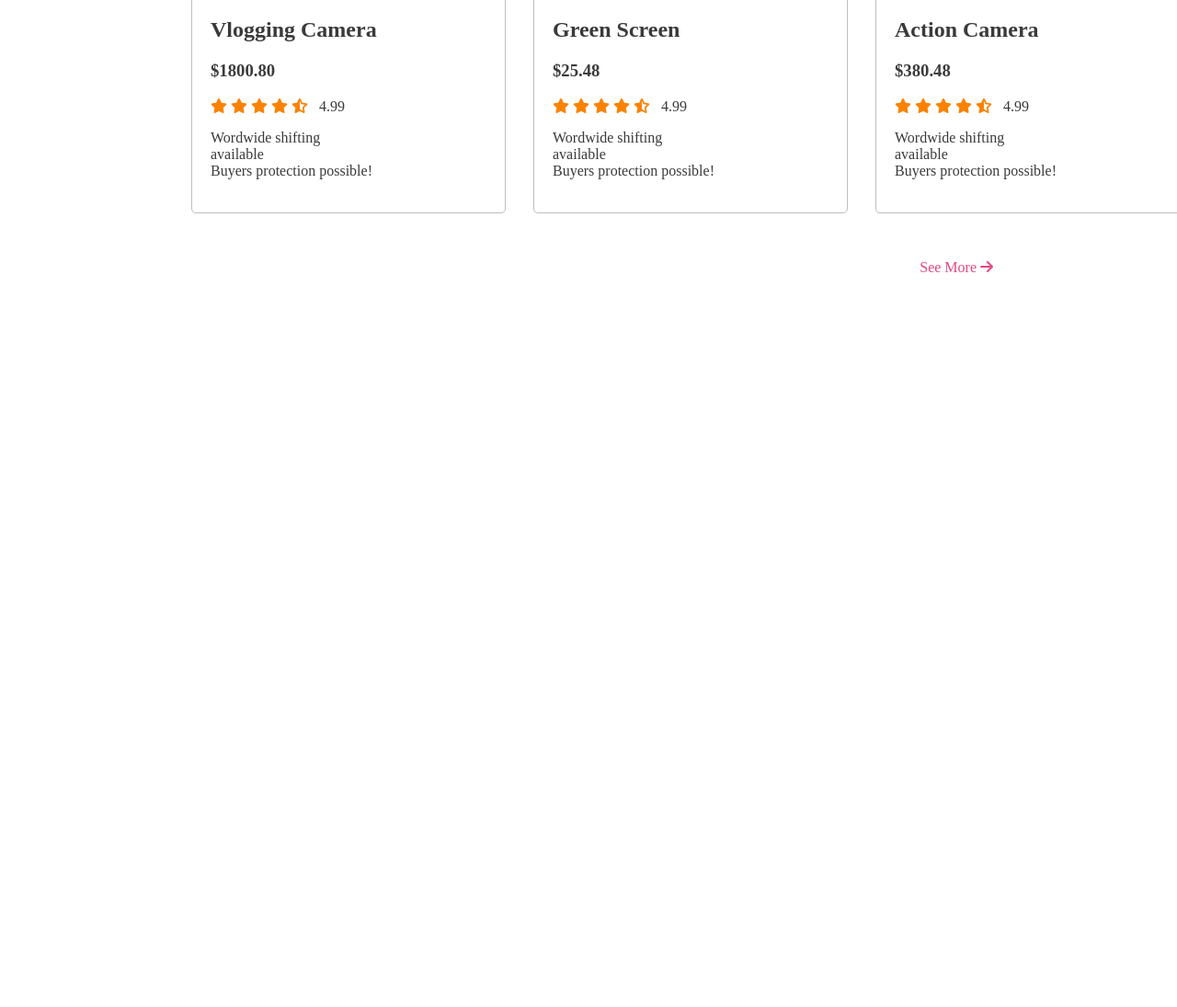
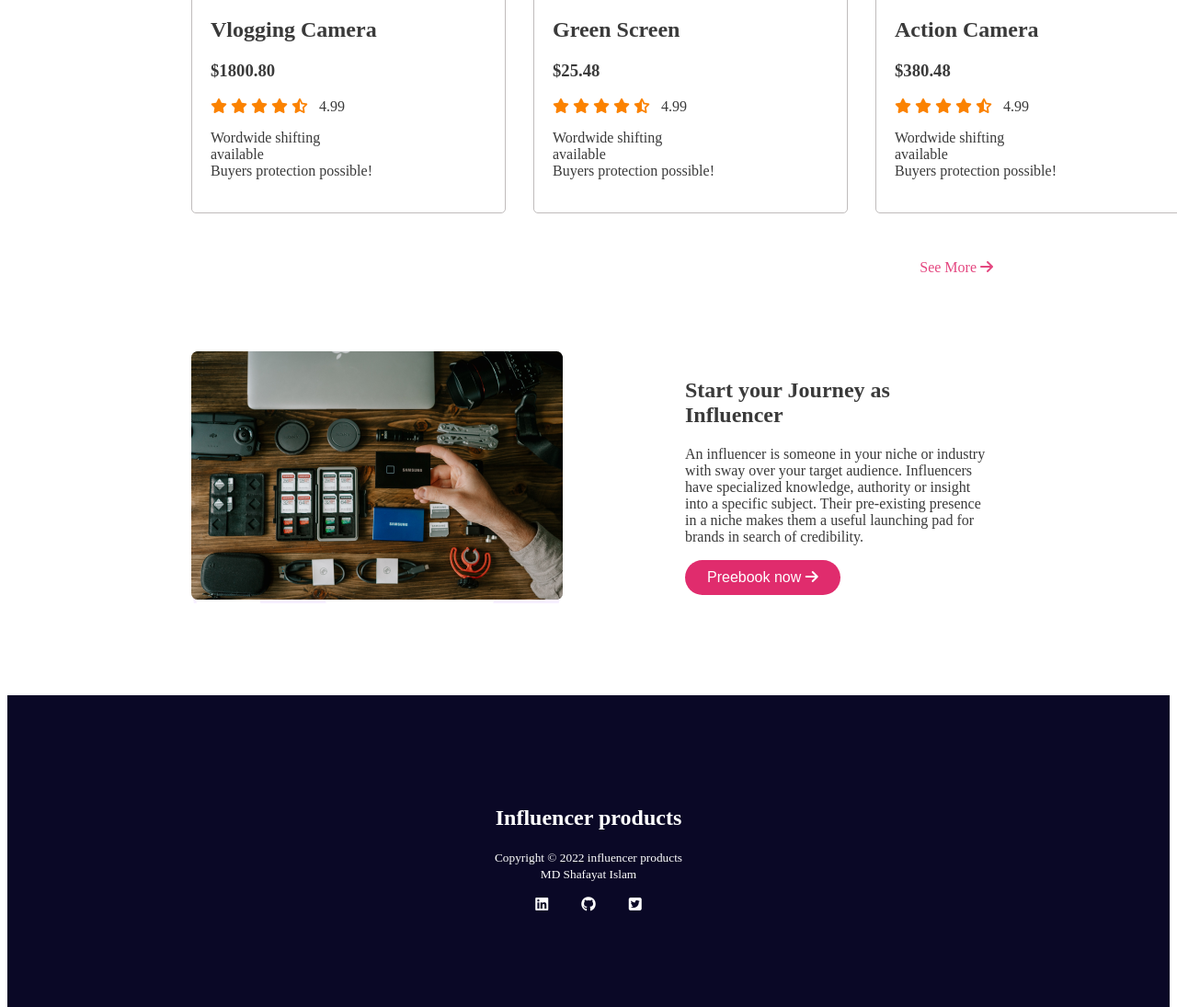
Before and after one commit to Shafayathub/influencer-gear, a plain HTML site: page index.html in a window 1280 px wide. Shown: the part 2168-3263 px from the top of the page at 92% size. Before the commit the page ends 2468 px from the top, so only its background shows below. Drawn offline with Linux system fonts and the light colour scheme.

Commit message:
pc site done

```diff
--- a/index.html
+++ b/index.html
@@ -246,8 +246,32 @@
             <div class="see-more"><a href="">See More <i class="fas fa-arrow-right"></i></a> </div>
         </section>
 
+        <section class="first-section last">
+            <div class="half-width left">
+                <div class="image-background">
+                    <img src="images/gear.png" alt="">
+                </div>
+            </div>
+            <div class="half-width right">
+                <h1>Start your Journey as Influencer</h1>
+                <p>An influencer is someone in your niche or industry with sway over your target audience. Influencers
+                    have specialized knowledge, authority or insight into a specific subject. Their pre-existing
+                    presence in a niche makes them a useful launching pad for brands in search of credibility.</p>
+                <button class="first-button">Preebook now <i class="fas fa-arrow-right"></i></button>
+            </div>
+
+        </section>
+
     </main>
-
+    <footer>
+        <h2>Influencer products</h2>
+        <p><small>Copyright © 2022 influencer products <br> MD Shafayat Islam</small></p>
+        <p>
+            <a href="https://www.linkedin.com/in/md-shafayat-islam-97000110b/"><i class="fab fa-linkedin"></i></a>
+            <a href="https://github.com/Shafayathub"><i class="fab fa-github"></i></a>
+            <a href="https://twitter.com/MDShafayatIsla2"><i class="fab fa-twitter-square"></i></a>
+        </p>
+    </footer>
 </body>
 
 </html>
--- a/style.css
+++ b/style.css
@@ -122,3 +122,25 @@ header >.sandwich-menu > h2{
     position: absolute;
     right: 200px;
 }
+
+.last{
+    margin-top: 100px;
+    padding-top: 50px;
+}
+
+/* Footer styles */
+footer{
+
+    text-align: center;
+    align-items: center;
+    height: 239px;
+    color: white;
+    background: #0A0826;
+    margin-top: 100px;
+    padding-top: 100px;
+}
+footer> p> a{
+    text-decoration: none;
+    color: white;
+    padding: 16px;
+}
```
